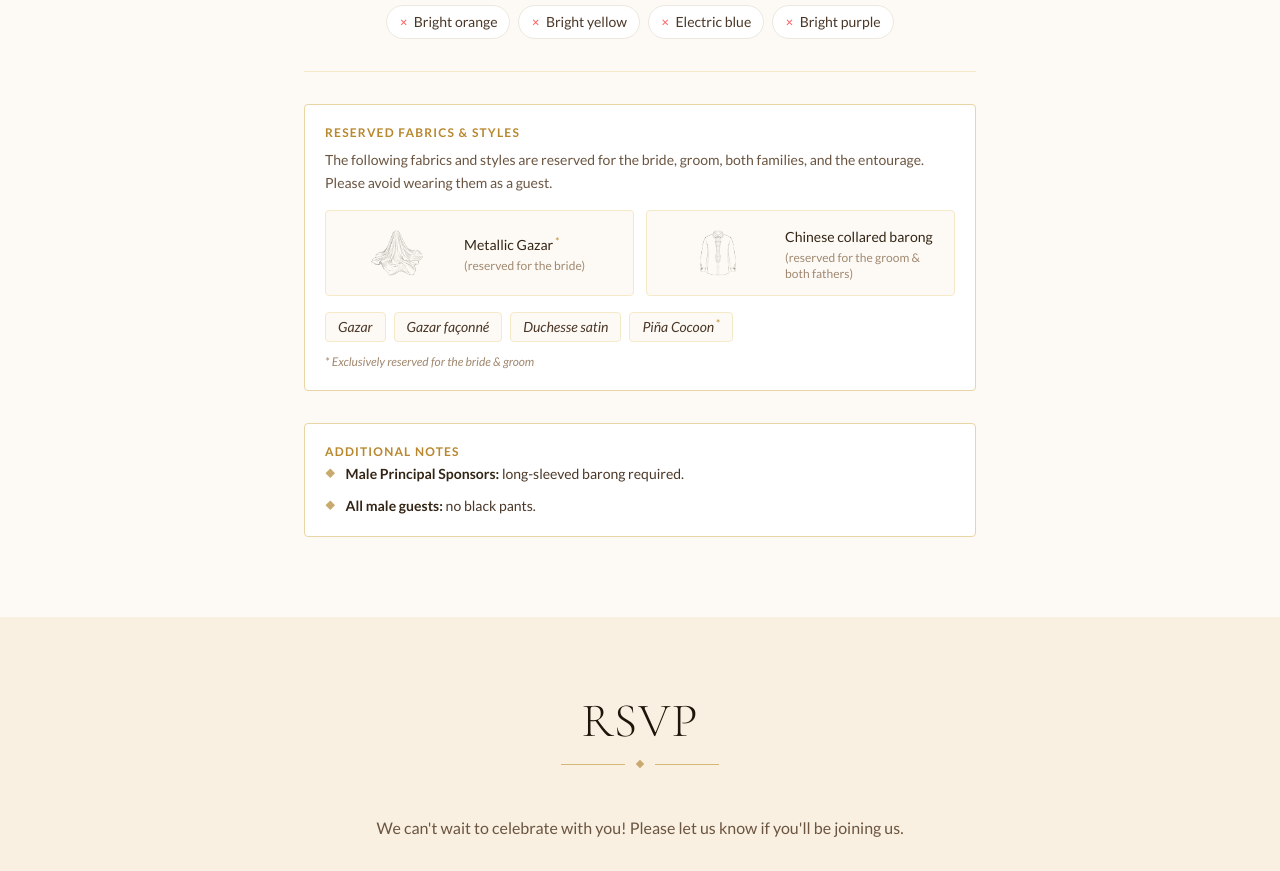
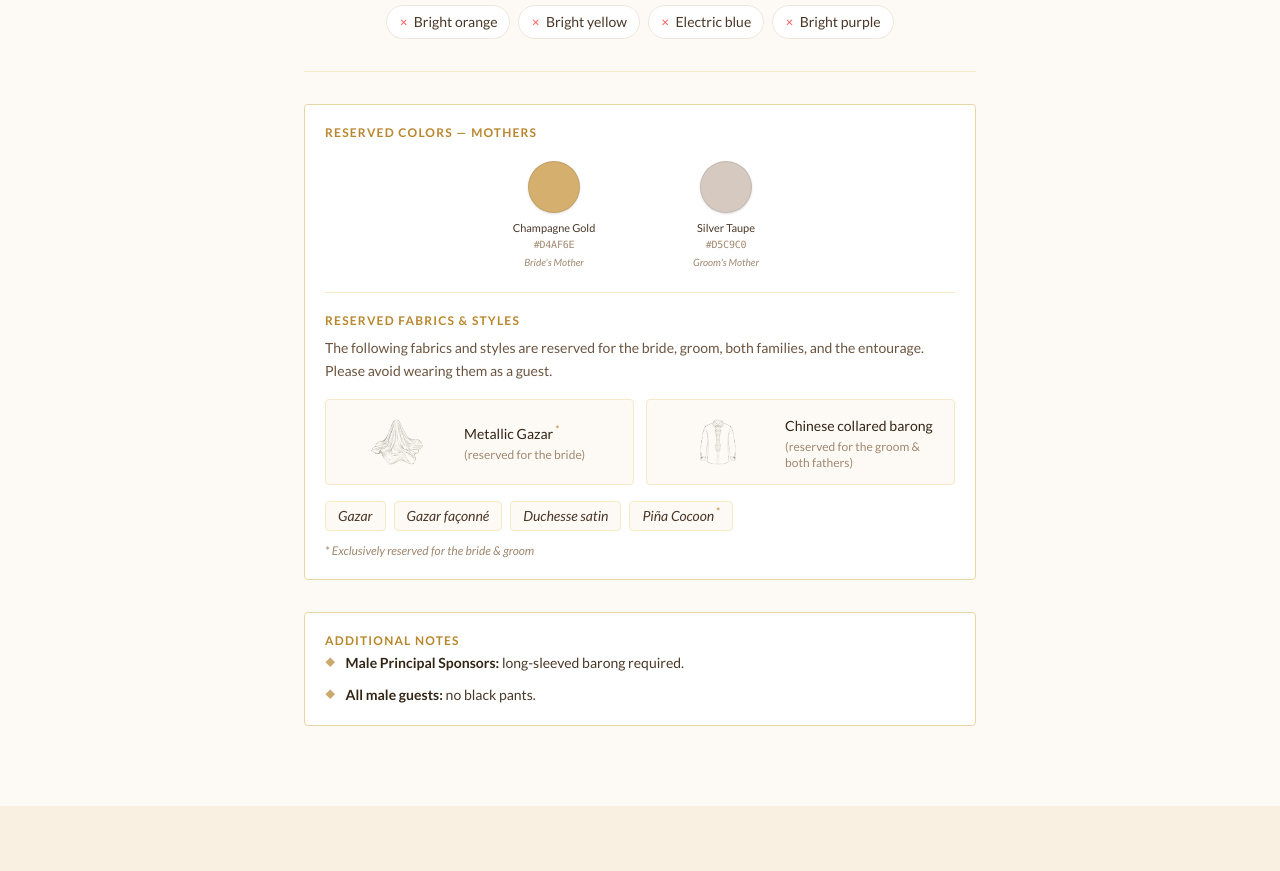
Before and after one commit to louienaraja/louie-joanna-wedding-invite, a React (Vite) app: page / in a window 1280 px wide. Shown: the part 4560-5431 px from the top of the page. Built offline with nearby package versions, Linux system fonts and the light colour scheme.

Commit message:
added Reserved Colors for Mothers

```diff
--- a/src/sections/WhatToWear.jsx
+++ b/src/sections/WhatToWear.jsx
@@ -38,6 +38,12 @@ const colorsToAvoid = [
   "Bright yellow",
   "Electric blue",
   "Bright purple",
+];
+
+// Reserved colors for mothers — centered pair with attribution note
+const motherColors = [
+  { name: "Champagne Gold", hex: "#D4AF6E", reservedFor: "Bride's Mother" },
+  { name: "Silver Taupe", hex: "#D5C9C0", reservedFor: "Groom's Mother" },
 ];
 
 // Featured restrictions — full-width rows with illustration
@@ -142,8 +148,38 @@ function WhatToWear() {
 
           <div className="border-t border-gold-100" />
 
-          {/* 4 ── Reserved Fabrics & Styles ──────────────── */}
+          {/* 4+5 ── Reserved Colors (Mothers) + Reserved Fabrics & Styles ── */}
           <div className="bg-white border border-gold-200 rounded p-5">
+            {/* Mothers palette */}
+            <p className="text-xs tracking-widest uppercase text-gold-500 font-semibold mb-5">
+              Reserved Colors — Mothers
+            </p>
+            <div className="max-w-xs mx-auto grid grid-cols-2 gap-x-6 gap-y-5 mb-6">
+              {motherColors.map((color) => (
+                <div
+                  key={color.hex}
+                  className="flex flex-col items-center text-center"
+                >
+                  <div
+                    className="w-10 h-10 md:w-13 md:h-13 rounded-full shadow-sm border border-black/8 flex-shrink-0"
+                    style={{ backgroundColor: color.hex }}
+                  />
+                  <p className="text-[9px] md:text-[11px] text-warm-700 mt-2 leading-tight font-medium px-0.5">
+                    {color.name}
+                  </p>
+                  <p className="text-[8px] md:text-[10px] text-warm-400 font-mono tracking-tight mt-0.5">
+                    {color.hex}
+                  </p>
+                  <p className="text-[9px] md:text-[10px] text-warm-400 italic mt-1 leading-tight">
+                    {color.reservedFor}
+                  </p>
+                </div>
+              ))}
+            </div>
+
+            <div className="border-t border-gold-100 mb-5" />
+
+            {/* Fabrics & styles */}
             <p className="text-xs tracking-widest uppercase text-gold-500 font-semibold mb-2">
               Reserved Fabrics &amp; Styles
             </p>
```
